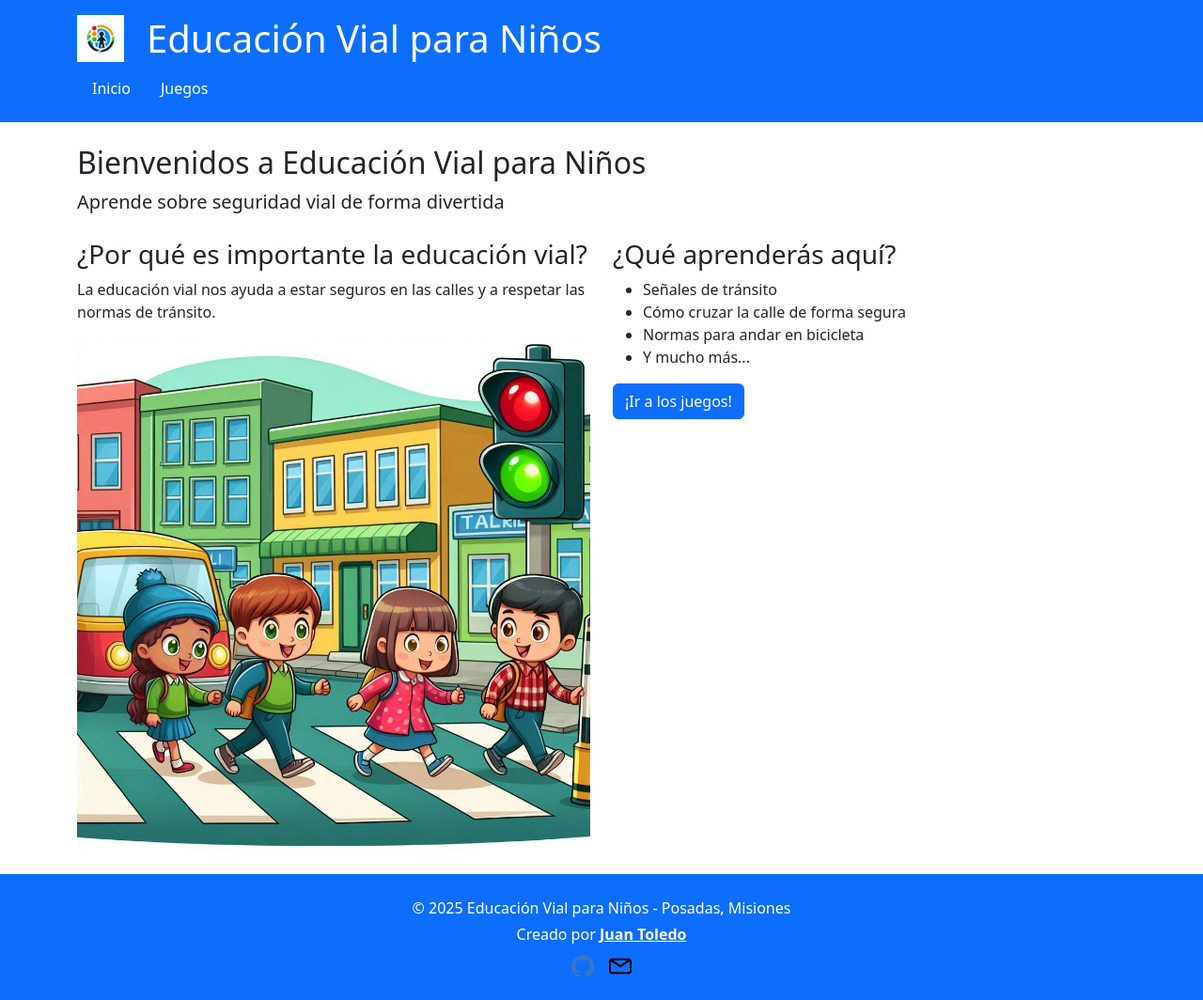
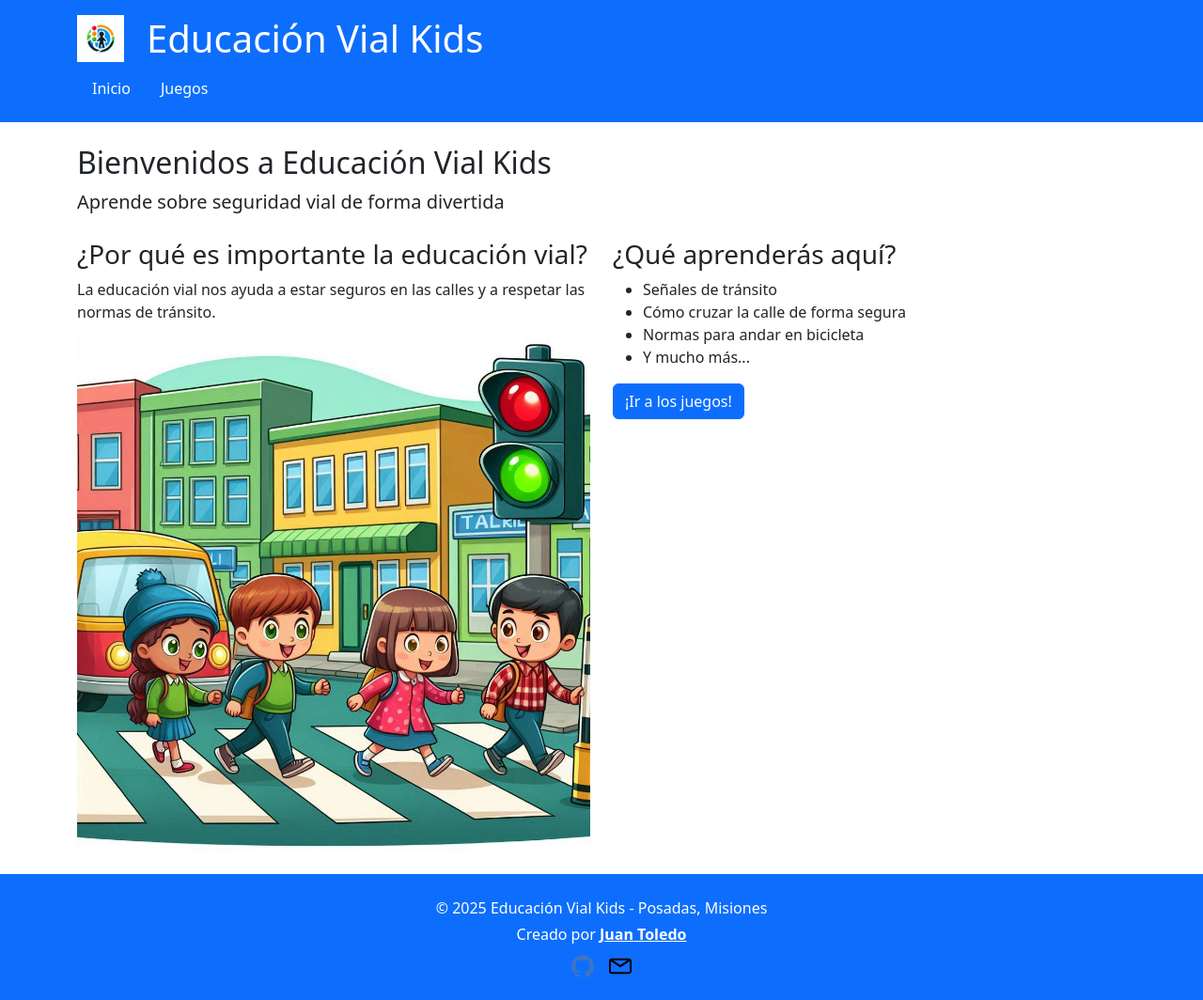
Before and after one commit to juantoledo1/educacion-vial-ni-os, an Astro site: page / in a window 1280 px wide. Shown: the whole page at 94% size. Built offline with nearby package versions, Linux system fonts and the light colour scheme; Astro itself is replaced by a stand-in of ours.

Commit message:
MEMORORIA: se cambo fotos . Titulo: se cambio titulos de pag

```diff
--- a/src/components/Footer.astro
+++ b/src/components/Footer.astro
@@ -4,7 +4,7 @@ const currentYear = new Date().getFullYear();
 
 <footer class="bg-primary text-white py-4 mt-4">
   <div class="container text-center">
-    <p class="mb-1">&copy; {currentYear} Educación Vial para Niños - Posadas, Misiones</p>
+    <p class="mb-1">&copy; {currentYear} Educación Vial Kids - Posadas, Misiones</p>
     <p class="mb-1">Creado por <a href="https://github.com/juantoledo1" class="text-white fw-bold" target="_blank">Juan Toledo</a></p>
     <div class="d-flex justify-content-center gap-3 mt-2">
       <a href="https://github.com/juantoledo1" target="_blank">
--- a/src/components/Header.astro
+++ b/src/components/Header.astro
@@ -8,7 +8,7 @@
           <img src="/images/logo.png" alt="Logo Educación Vial" height="50">
         </div>
         <div class="col">
-          <h1 class="mb-0">Educación Vial para Niños</h1>
+          <h1 class="mb-0">Educación Vial Kids</h1>
         </div>
       </div>
       <nav class="mt-2">
--- a/src/pages/index.astro
+++ b/src/pages/index.astro
@@ -3,8 +3,8 @@ import Layout from '../layouts/Layout.astro';
 
 ---
 
-<Layout title="Inicio - Educación Vial para Niños">
-  <h2>Bienvenidos a Educación Vial para Niños</h2>
+<Layout title="Inicio - Educación Vial Kids">
+  <h2>Bienvenidos a Educación Vial Kids</h2>
   <p class="lead">Aprende sobre seguridad vial de forma divertida</p>
 
   <div class="row mt-4">
```
Also changed, not shown: public/images/senales/senal1.png, public/images/senales/senal2.png.
